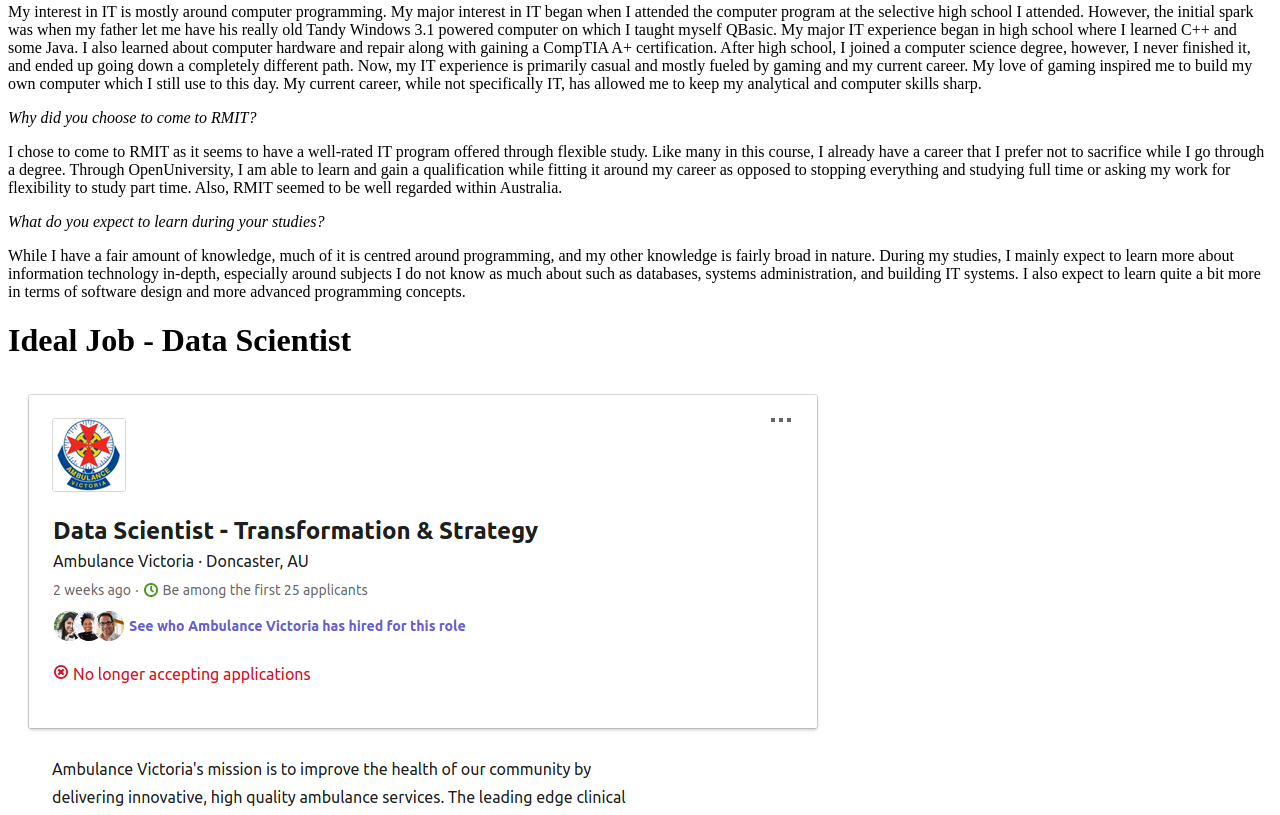
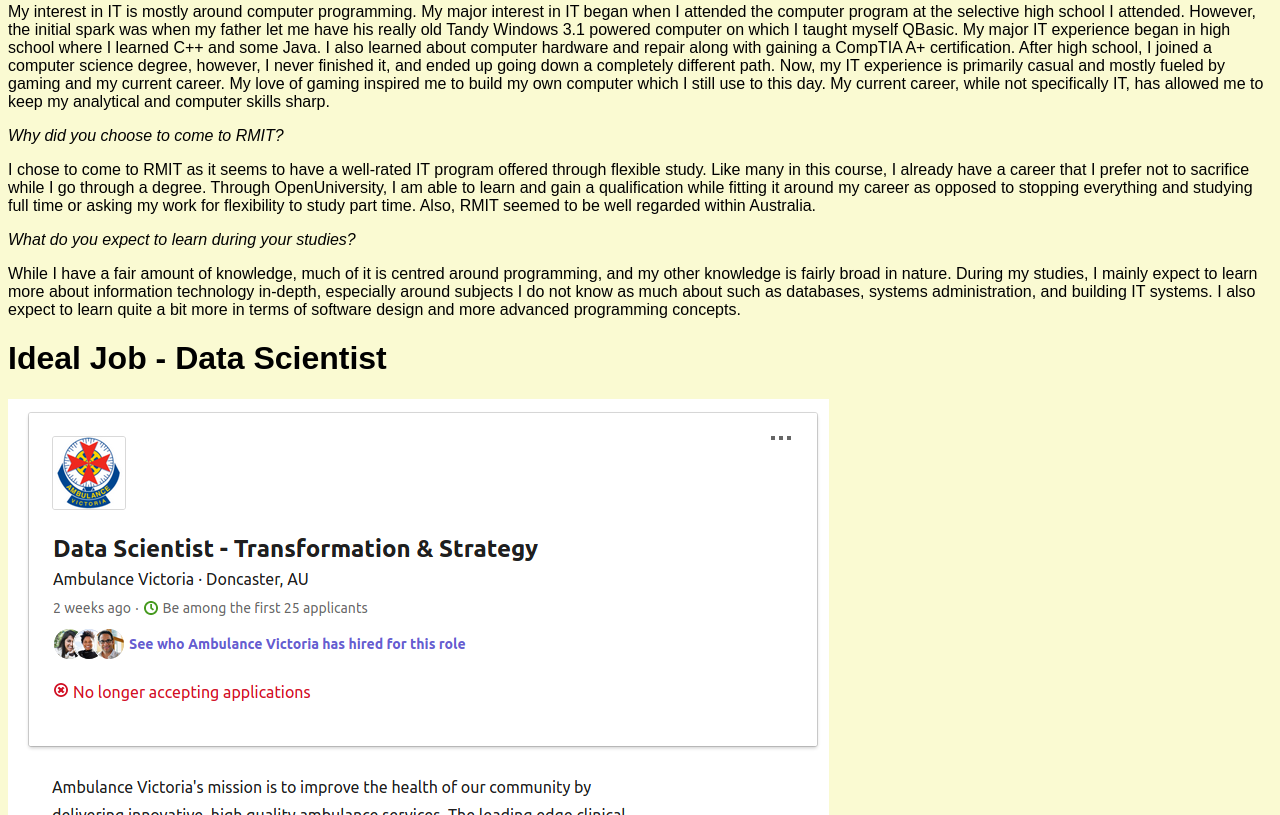
Before and after one commit to rfjackson/rfjackson.github.io, a plain HTML site: page index.html in a window 1280 px wide. Shown: the part 365-1180 px from the top of the page. Drawn offline with Linux system fonts and the light colour scheme.

Commit message:
removed image table and attempted to change width of images

```diff
--- a/index.html
+++ b/index.html
@@ -1,8 +1,12 @@
 <!DOCTYPE html>
 <html>
 <style>
-h1 {
-  font-family=Verdana, Geneva, sans-serif;
+* {
+ font-family: Arial, Helvetica, sans-serif;
+ background-color: LightGoldenRodYellow;
+}
+.images {
+  width: 25%;
 }
 </style>
 <body>
@@ -35,7 +39,13 @@ h1 {
   <p><i>What do you expect to learn during your studies?</i></p>
   <p>While I have a fair amount of knowledge, much of it is centred around programming, and my other knowledge is fairly broad in nature.  During my studies, I mainly expect to learn more about information technology in-depth, especially around subjects I do not know as much about such as databases, systems administration, and building IT systems.  I also expect to learn quite a bit more in terms of software design and more advanced programming concepts.</p>
   <h1>Ideal Job - Data Scientist</h1>
-  <p><img src="screenshot1.png" alt="1st Screenshot"><br><img src="screenshot2.png" alt="2nd Screenshot"><br><img src="screenshot3.png" alt="3rd Screenshot"><br><img src="screenshot4.png" alt="4th Screenshot"><br><img src="screenshot5.png" alt="5th screenshot"><br>
+  <div class="images">
+    <img src="screenshot1.png" alt="1st Screenshot">
+    <img src="screenshot2.png" alt="2nd Screenshot">
+    <img src="screenshot3.png" alt="3rd Screenshot">
+    <img src="screenshot4.png" alt="4th Screenshot">
+    <img src="screenshot5.png" alt="5th screenshot">
+  </div>
     The position of data scientist with Victorian Ambulance is a role of using information technology to extract meaning from large data sets that they have accumulated.  This type of work is appealing, as it combines a lot of things I am interested in into one job: programming, data analysis and large data sets.  It also relates to my current job role and experience in manipulating and packaging contact centre performance data</p>
   <h2>Skills Required</h2>
   <ul>
```
